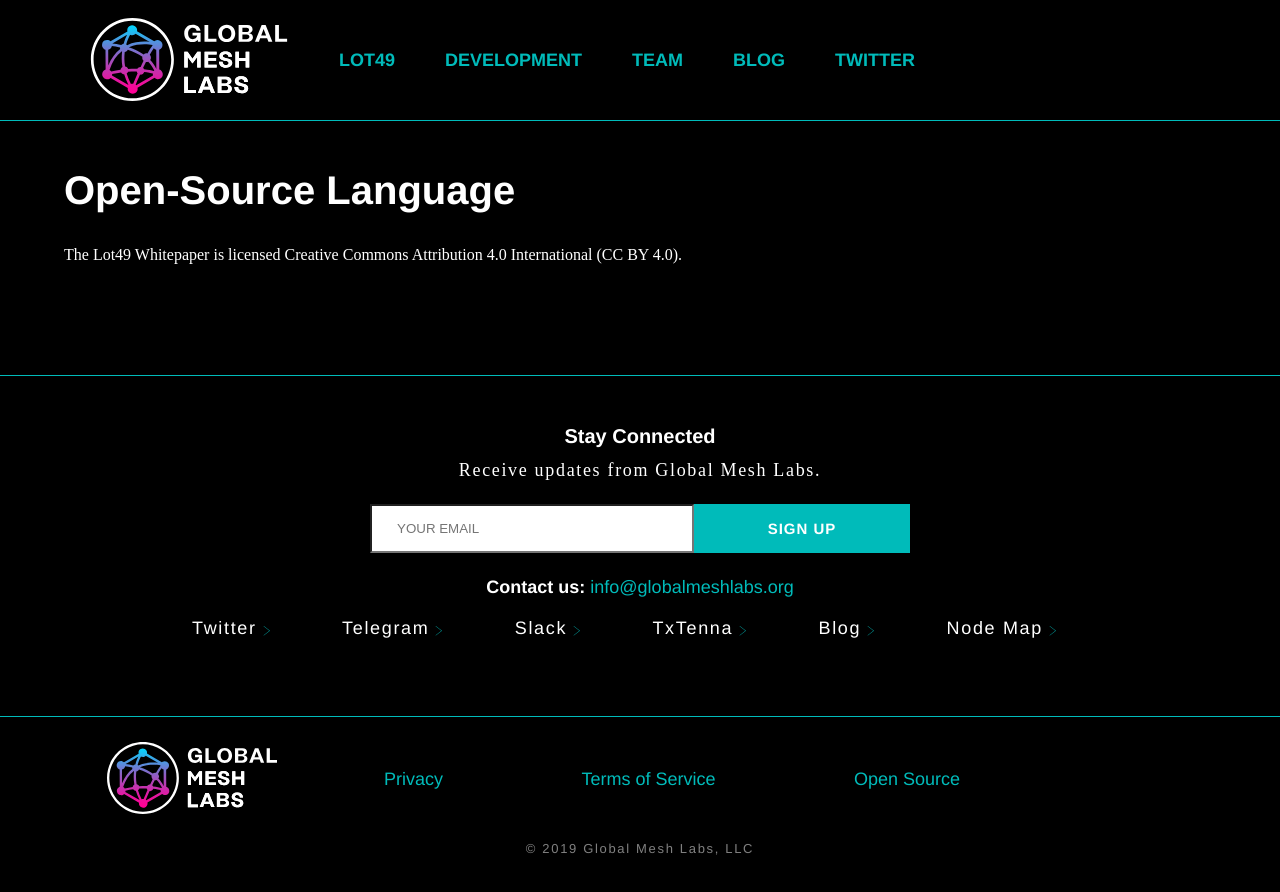
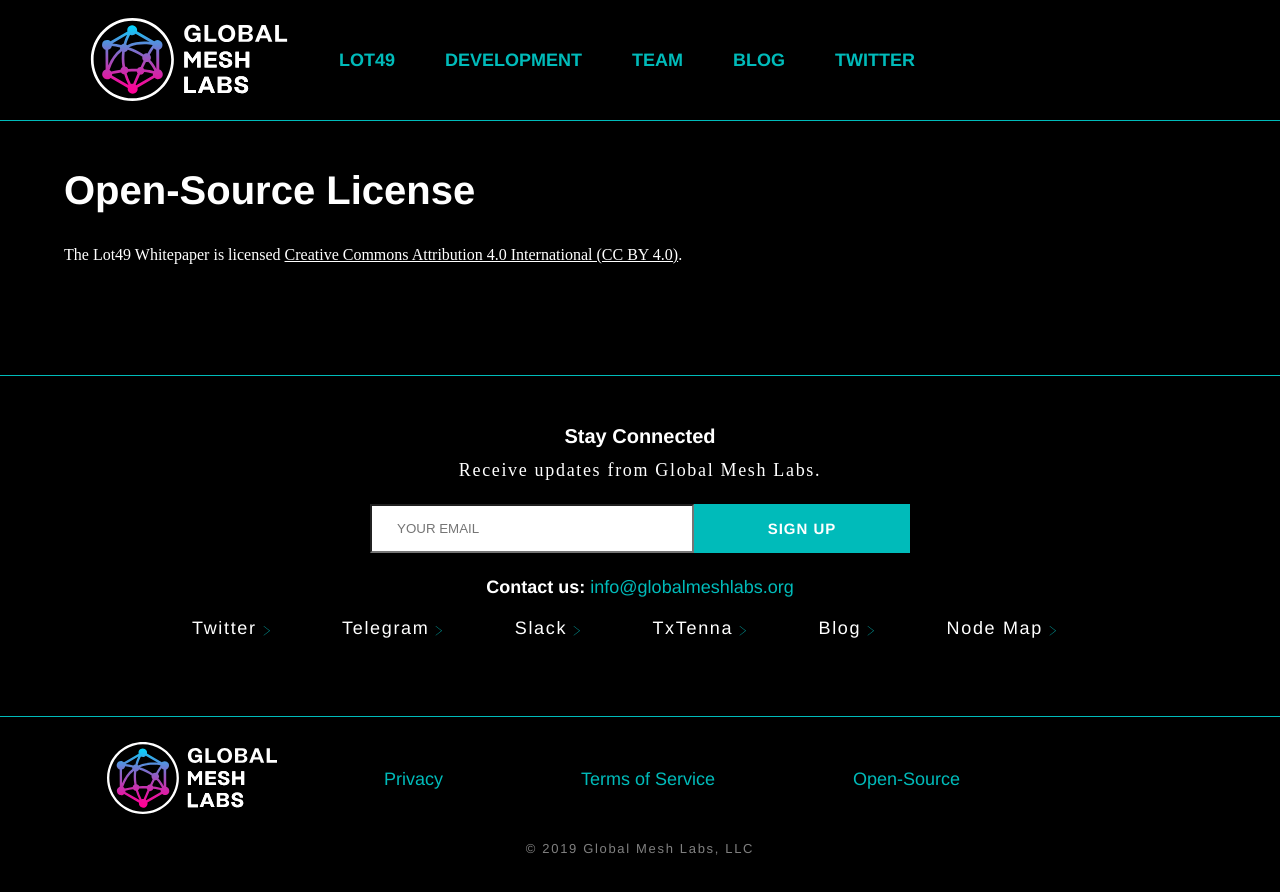
Before and after one commit to jarvisjohnson/gatsby-starter, a Gatsby site: page /content/open-source in a window 1280 px wide. Built offline with nearby package versions, Linux system fonts and the light colour scheme; Gatsby itself is replaced by a stand-in of ours; a web font is replaced by a local one.

Commit message:
Content changes

```diff
--- a/src/components/Layout.js
+++ b/src/components/Layout.js
@@ -66,7 +66,7 @@
           [
             {'Privacy': '/content/privacy-policy'},
             {'Terms of Service': '/content/terms-of-use'},
-            {'Open Source': '/content/open-source'}
+            {'Open-Source': '/content/open-source'}
           ]
         }
       />
--- a/src/pages/content/open-source.md
+++ b/src/pages/content/open-source.md
@@ -1,5 +1,5 @@
 ---
 templateKey: 'text-page'
-title: Open-Source Language
+title: Open-Source License
 ---
-The Lot49 Whitepaper is licensed Creative Commons Attribution 4.0 International (CC BY 4.0).
+The Lot49 Whitepaper is licensed <a href="https://creativecommons.org/licenses/by/4.0/" target="_blank" rel="noopener noreferrer">Creative Commons Attribution 4.0 International (CC BY 4.0)</a>.
```
